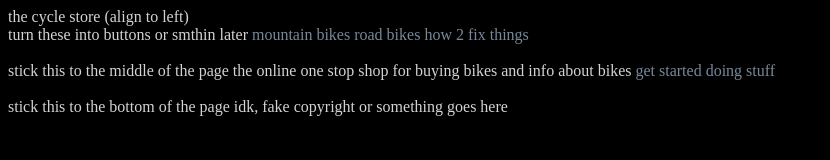
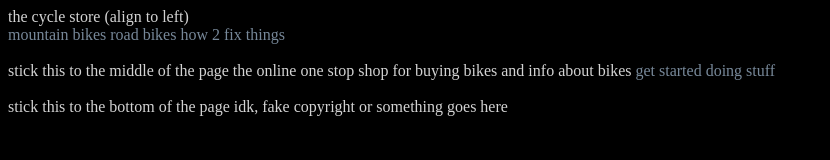
Before and after one commit to I-s-aac/the-cycle-store, a plain HTML site: page index.html in a window 1280 px wide. Shown: the whole page, without its empty margins (0-830 px from the left). Drawn offline with Linux system fonts and the light colour scheme.

Commit message:
removed unnecessary things from the nav in html Tue, Aug 20, 2024  9:26:28 AM

```diff
--- a/index.html
+++ b/index.html
@@ -13,14 +13,13 @@
 
         <header>
             <div class="align-left">the cycle store (align to left)</div>
-            <div class="align-right">
-                <nav>
-                    turn these into buttons or smthin later
-                    <a href="#">mountain bikes</a>
-                    <a href="#">road bikes</a>
-                    <a href="#">how 2 fix things</a>
-                </nav>
-            </div>
+
+            <nav>
+                <a href="#">mountain bikes</a>
+                <a href="#">road bikes</a>
+                <a href="#">how 2 fix things</a>
+            </nav>
+
         </header>
 
         <br>
```
